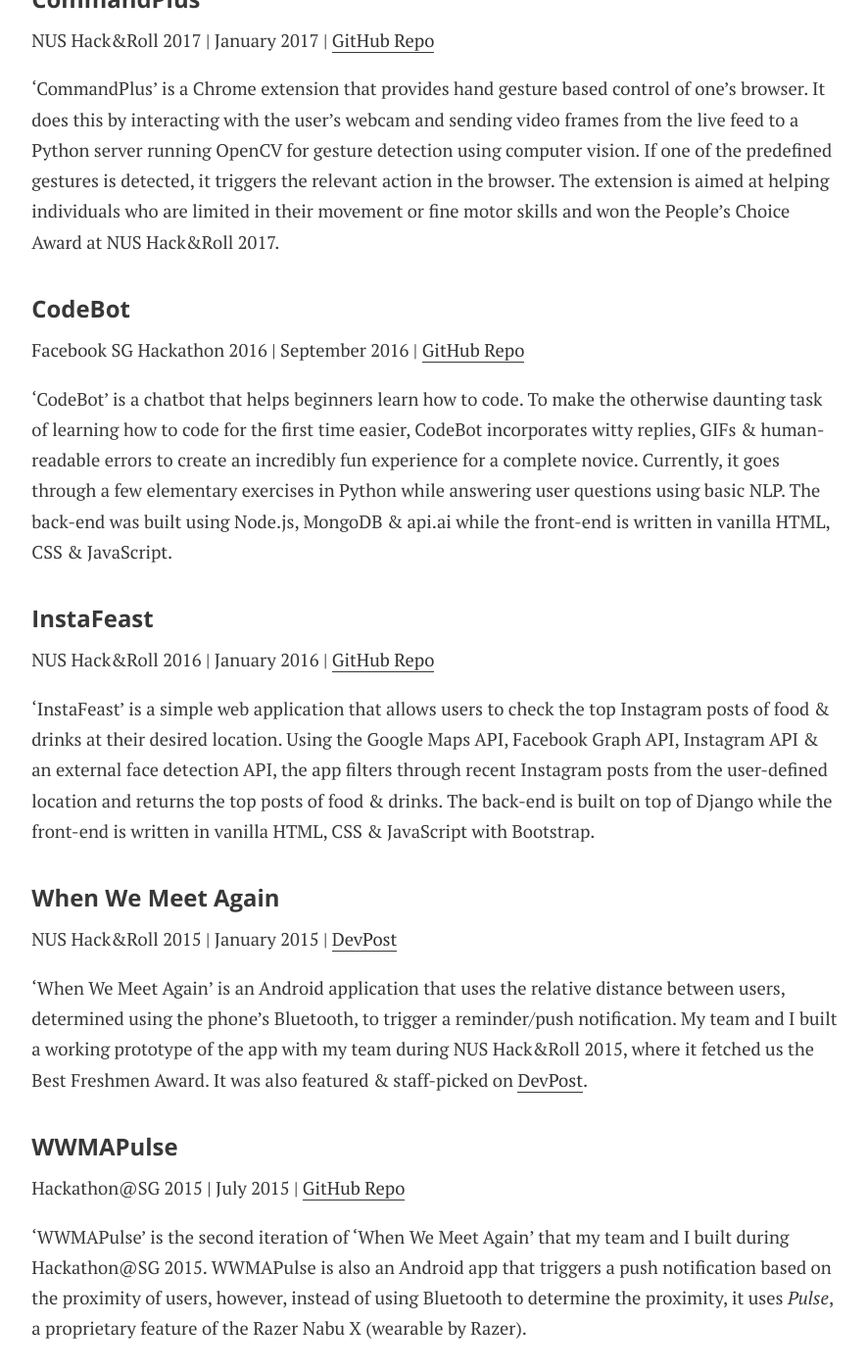
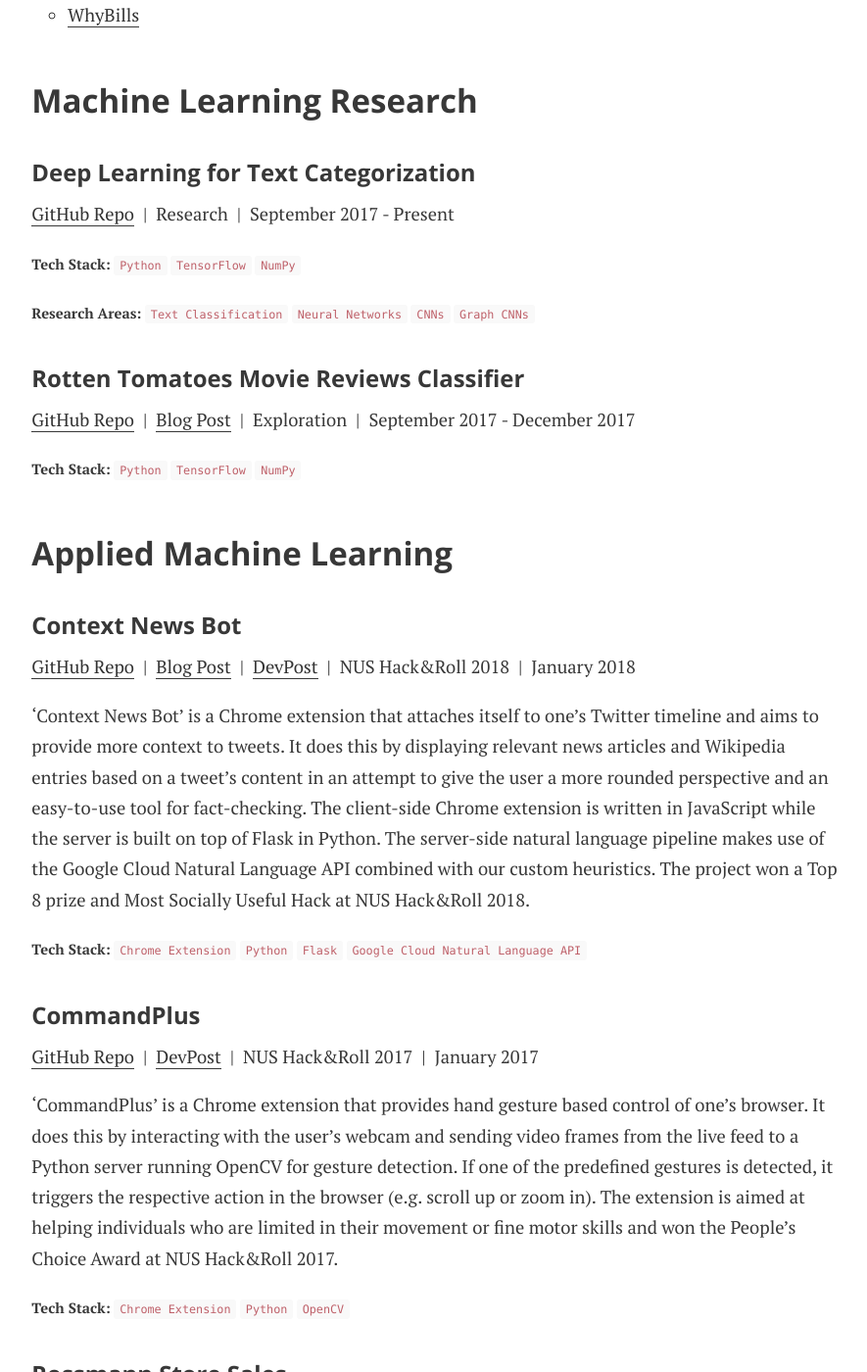
Before and after one commit to SuyashLakhotia/blog, a Jekyll site: the page built from projects.md, in a window 1280 px wide and 1400 px high, scrolled down 731 px. Shown: the whole window at 98% size, without its empty margins (196-1081 px from the left). Built offline with Jekyll 4.4.1, drawn with Linux system fonts in a browser that asks for light colours; nearby versions of some CDN libraries; some of the changed text lies outside the part shown.

Commit message:
Updated Projects Page

```diff
--- a/projects.md
+++ b/projects.md
@@ -4,52 +4,120 @@
 permalink: /projects/
 ---
 
-> An incomplete list of things I've worked on for fun (in no particular order).
+- **[Machine Learning Research](#machine-learning-research)**
+    - [Deep Learning for Text Categorization](#deep-learning-for-text-categorization)
+    - [Rotten Tomatoes Movie Reviews Classifier](#rotten-tomatoes-movie-reviews-classifier)
+- **[Applied Machine Learning](#applied-machine-learning)**
+    - [CommandPlus](#commandplus)
+    - [Rossmann Store Sales](#rossmann-store-sales)
+    - [CodeBot](#codebot)
+- **[Web Development](#web-development)**
+    - [TripBuddy.SG](#tripbuddysg)
+    - [BootstrapCards](#bootstrapcards)
+    - [InstaFeast](#instafeast)
+- **[Android Development](#android-development)**
+    - [When We Meet Again](#when-we-meet-again)
+    - [WWMAPulse](#wwmapulse)
+    - [WhyBills](#whybills)
+
+### Machine Learning Research
+
+##### Deep Learning for Text Categorization
+
+[GitHub Repo](https://github.com/SuyashLakhotia/TextCategorization) &nbsp;\|&nbsp; Research &nbsp;\|&nbsp; September 2017 - Present
+
+<small>**Tech Stack:** <code>Python</code> <code>TensorFlow</code> <code>NumPy</code></small>
+
+<small>**Research Areas:** <code>Text Classification</code> <code>Neural Networks</code> <code>CNNs</code> <code>Graph CNNs</code></small>
+
+##### Rotten Tomatoes Movie Reviews Classifier
+
+[GitHub Repo](https://github.com/SuyashLakhotia/RottenTomatoesCNN) &nbsp;\|&nbsp; [Blog Post]({{ site.baseurl }}{% post_url 2018-01-14-movie-reviews-classifier %}) &nbsp;\|&nbsp; Exploration &nbsp;\|&nbsp; September 2017 - December 2017
+
+<small>**Tech Stack:** <code>Python</code> <code>TensorFlow</code> <code>NumPy</code></small>
+
+### Applied Machine Learning
+
+##### Context News Bot
+
+[GitHub Repo](https://github.com/SuyashLakhotia/ContextNewsBot) &nbsp;\|&nbsp; [Blog Post]({{ site.baseurl }}{% post_url 2018-01-30-context-news-bot %}) &nbsp;\|&nbsp; [DevPost](https://devpost.com/software/contextnewsbot) &nbsp;\|&nbsp; NUS Hack&Roll 2018 &nbsp;\|&nbsp; January 2018
+
+'Context News Bot' is a Chrome extension that attaches itself to one's Twitter timeline and aims to provide more context to tweets. It does this by displaying relevant news articles and Wikipedia entries based on a tweet's content in an attempt to give the user a more rounded perspective and an easy-to-use tool for fact-checking. The client-side Chrome extension is written in JavaScript while the server is built on top of Flask in Python. The server-side natural language pipeline makes use of the Google Cloud Natural Language API combined with our custom heuristics. The project won a Top 8 prize and Most Socially Useful Hack at NUS Hack&Roll 2018.
+
+<small>**Tech Stack:** <code>Chrome Extension</code> <code>Python</code> <code>Flask</code> <code>Google Cloud Natural Language API</code></small>
+
+##### CommandPlus
+
+[GitHub Repo](https://github.com/SuyashLakhotia/CommandPlus) &nbsp;\|&nbsp; [DevPost](https://devpost.com/software/commandplus-k70x1m) &nbsp;\|&nbsp; NUS Hack&Roll 2017 &nbsp;\|&nbsp; January 2017
+
+'CommandPlus' is a Chrome extension that provides hand gesture based control of one's browser. It does this by interacting with the user's webcam and sending video frames from the live feed to a Python server running OpenCV for gesture detection. If one of the predefined gestures is detected, it triggers the respective action in the browser (e.g. scroll up or zoom in). The extension is aimed at helping individuals who are limited in their movement or fine motor skills and won the People's Choice Award at NUS Hack&Roll 2017.
+
+<small>**Tech Stack:** <code>Chrome Extension</code> <code>Python</code> <code>OpenCV</code></small>
+
+##### Rossmann Store Sales
+
+[GitHub Repo](https://github.com/SuyashLakhotia/RossmannStoreSales) &nbsp;\|&nbsp; Kaggle Competition / Course Assignment &nbsp;\|&nbsp; April 2017
+
+Rossmann Store Sales was a Kaggle competition to predict the daily sales for a chain of drug stores in Germany based on features like the date, store type, distance to the nearest competitor etc. My team and I solved the challenge by applying feature engineering and implementing various machine learning models for the problem, including regression models from scikit-learn and boosted decision trees from XGBoost. Our best model ranked 414<sup>th</sup> out of 3,303 submissions on Kaggle's private leaderboard. This project was done as part of an introductory course to machine learning at NTU.
+
+<small>**Tech Stack:** <code>Python</code> <code>scikit-learn</code> <code>XGBoost</code></small>
+
+##### CodeBot
+
+[GitHub Repo](https://github.com/SuyashLakhotia/CodeBot) &nbsp;\|&nbsp; Facebook Singapore Hackathon 2016 &nbsp;\|&nbsp; September 2016
+
+'CodeBot' is a chatbot that helps beginners learn how to code. To make the otherwise daunting task of learning how to code for the first time easier, CodeBot incorporates witty replies, GIFs & human-readable errors to create an incredibly fun experience for a complete novice. Currently, it goes through a few elementary exercises in Python while answering user questions using basic NLP. The back-end is built on top of Node.js, MongoDB & api.ai (now DialogFlow) while the front-end is written in vanilla HTML, CSS & JavaScript.
+
+<small>**Tech Stack:** <code>HTML5 + CSS3</code> <code>JavaScript</code> <code>Node.js</code> <code>DialogFlow</code> <code>MongoDB</code></small>
+
+### Web Development
 
 ##### TripBuddy.SG
 
-Company \| September 2015 - September 2016 \| [GitHub](https://github.com/TripBuddySG)
+[Static Demo](http://tripbuddysg.github.io/TripBuddySG-FrontEnd/) &nbsp;\|&nbsp; [GitHub Org](https://github.com/TripBuddySG) &nbsp;\|&nbsp; Company &nbsp;\|&nbsp; September 2015 - September 2016
 
-'TripBuddy.SG' is an online platform that aims to bridge the gap between international students & local students in Singaporean tertiary institutes in an attempt to promote cultural exchange. It does this by providing a space where local students can host short trips to authentic local destinations for international students. The working beta of the online platform was built using Django, PostgreSQL, Bootstrap, jQuery & various social media APIs. It was deployed on a DigitalOcean droplet running Ubuntu.
+'TripBuddy.SG' is an online platform that aims to bridge the gap between international students & local students in tertiary institutes in an attempt to promote cultural exchange. It does this by providing a space where local students can host short trips to authentic local destinations for international students. The working beta of the online platform was built using Django, PostgreSQL, Bootstrap, jQuery & various social media APIs and was deployed on a DigitalOcean droplet.
 
-##### CommandPlus
-
-NUS Hack&Roll 2017 \| January 2017 \| [GitHub Repo](https://github.com/SuyashLakhotia/CommandPlus)
-
-'CommandPlus' is a Chrome extension that provides hand gesture based control of one's browser. It does this by interacting with the user's webcam and sending video frames from the live feed to a Python server running OpenCV for gesture detection using computer vision. If one of the predefined gestures is detected, it triggers the relevant action in the browser. The extension is aimed at helping individuals who are limited in their movement or fine motor skills and won the People's Choice Award at NUS Hack&Roll 2017.
-
-##### CodeBot
-
-Facebook SG Hackathon 2016 \| September 2016 \| [GitHub Repo](https://github.com/SuyashLakhotia/CodeBot)
-
-'CodeBot' is a chatbot that helps beginners learn how to code. To make the otherwise daunting task of learning how to code for the first time easier, CodeBot incorporates witty replies, GIFs & human-readable errors to create an incredibly fun experience for a complete novice. Currently, it goes through a few elementary exercises in Python while answering user questions using basic NLP. The back-end was built using Node.js, MongoDB & api.ai while the front-end is written in vanilla HTML, CSS & JavaScript.
+<small>**Tech Stack:** <code>HTML5 + CSS3</code> <code>JavaScript</code> <code>jQuery</code> <code>Bootstrap 3</code> <code>Django</code> <code>Social Media APIs</code> <code>PostgreSQL</code></small>
 
 ##### InstaFeast
 
-NUS Hack&Roll 2016 \| January 2016 \| [GitHub Repo](https://github.com/SuyashLakhotia/InstaFeast)
+[GitHub Repo](https://github.com/SuyashLakhotia/InstaFeast) &nbsp;\|&nbsp; [DevPost](https://devpost.com/software/instafeast) &nbsp;\|&nbsp; NUS Hack&Roll 2016 &nbsp;\|&nbsp; January 2016
 
-'InstaFeast' is a simple web application that allows users to check the top Instagram posts of food & drinks at their desired location. Using the Google Maps API, Facebook Graph API, Instagram API & an external face detection API, the app filters through recent Instagram posts from the user-defined location and returns the top posts of food & drinks. The back-end is built on top of Django while the front-end is written in vanilla HTML, CSS & JavaScript with Bootstrap.
+'InstaFeast' is a simple web application that allows users to check the top Instagram posts of food & beverages at their desired location. Using the Google Maps API, Facebook Graph API, Instagram API & an external face detection API, the app filters through recent Instagram posts from the user-defined location and returns the top posts of food & drinks. The back-end is built on top of Django while the front-end is written in vanilla HTML, CSS & JavaScript with Bootstrap.
+
+<small>**Tech Stack:** <code>HTML5 + CSS3</code> <code>JavaScript</code> <code>jQuery</code> <code>Bootstrap 3</code> <code>Django</code> <code>Google Maps API</code> <code>Social Media APIs</code></small>
+
+##### BootstrapCards
+
+[Demo](http://suyashlakhotia.com/BootstrapCards/) &nbsp;\|&nbsp; [GitHub Repo](https://github.com/SuyashLakhotia/BootstrapCards) &nbsp;\|&nbsp; Bootstrap Template &nbsp;\|&nbsp; May 2015 - Present
+
+'BootstrapCards' is a Boostrap 3 template that I had initially created for my (old) personal website. It implements card-based web design and consists of templates that can be used for one-pagers as well as multi-page blogs. A demo of the template can be found [here](http://suyashlakhotia.com/BootstrapCards/).
+
+<small>**Tech Stack:** <code>HTML5 + CSS3</code> <code>JavaScript</code> <code>jQuery</code> <code>Bootstrap 3</code></small>
+
+### Android Development
 
 ##### When We Meet Again
 
-NUS Hack&Roll 2015 \| January 2015 \| [DevPost](http://devpost.com/software/when-we-meet-again)
+[DevPost](http://devpost.com/software/when-we-meet-again) &nbsp;\|&nbsp; NUS Hack&Roll 2015 &nbsp;\|&nbsp; January 2015
 
-'When We Meet Again' is an Android application that uses the relative distance between users, determined using the phone's Bluetooth, to trigger a reminder/push notification. My team and I built a working prototype of the app with my team during NUS Hack&Roll 2015, where it fetched us the Best Freshmen Award. It was also featured & staff-picked on [DevPost](http://devpost.com/software/when-we-meet-again).
+'When We Meet Again' is an Android application that uses the relative distance between users, determined using the phone's Bluetooth, to trigger a reminder/push notification. This allows users to set reminders that trigger when they are near a particular person. My team and I built a working prototype of the app during NUS Hack&Roll 2015, where it fetched us the Best Freshmen Award. It was also featured & staff-picked on [DevPost](http://devpost.com/software/when-we-meet-again).
+
+<small>**Tech Stack:** <code>Android</code></small>
 
 ##### WWMAPulse
 
-Hackathon@SG 2015 \| July 2015 \| [GitHub Repo](https://github.com/SuyashLakhotia/WWMAPulse)
+[GitHub Repo](https://github.com/SuyashLakhotia/WWMAPulse) &nbsp;\|&nbsp; Hackathon@SG 2015 &nbsp;\|&nbsp; July 2015
 
-'WWMAPulse' is the second iteration of 'When We Meet Again' that my team and I built during Hackathon@SG 2015. WWMAPulse is also an Android app that triggers a push notification based on the proximity of users, however, instead of using Bluetooth to determine the proximity, it uses *Pulse*, a proprietary feature of the Razer Nabu X (wearable by Razer).
+'WWMAPulse' is the second iteration of 'When We Meet Again' that my team and I built during Hackathon@SG 2015. WWMAPulse is also an Android app that triggers a push notification based on the proximity of users, however, instead of using Bluetooth to determine proximity, it uses *Pulse*, a proprietary feature of the Razer Nabu X (wearable by Razer).
+
+<small>**Tech Stack:** <code>Android</code> <code>Razer Nabu SDK</code></small>
 
 ##### WhyBills
 
-Facebook SG Hackathon 2015 \| February 2015 \| [GitHub Repo](https://github.com/SuyashLakhotia/WhyBills)
+[GitHub Repo](https://github.com/SuyashLakhotia/WhyBills) &nbsp;\|&nbsp; Facebook Singapore Hackathon 2015 &nbsp;\|&nbsp; February 2015
 
 'WhyBills' is a system that aims to eliminate the need for printed bills/receipts at retail outlets. The POS Java app combined with the consumer-side Android app allows the entire bill to be transferred to the consumer's phone via a simple QR Code. In addition to being a convenient way for the consumer to store his/her bills, the Android app also acts as an effective expense tracker.
 
-##### BootstrapCards
-
-Bootstrap Template \| May 2015 - Present \| [GitHub Repo](https://github.com/SuyashLakhotia/BootstrapCards)
-
-'BootstrapCards' is a Boostrap template I created for my personal website. It implements card-based web design and consists of templates for one-pagers (like this website) & multi-page blogs. It is open sourced and actively maintained on GitHub. A demo of the template can be found [here](http://suyashlakhotia.com/BootstrapCards/).
+<small>**Tech Stack:** <code>Android</code> <code>Java</code> <code>JFrame</code></small>
```
